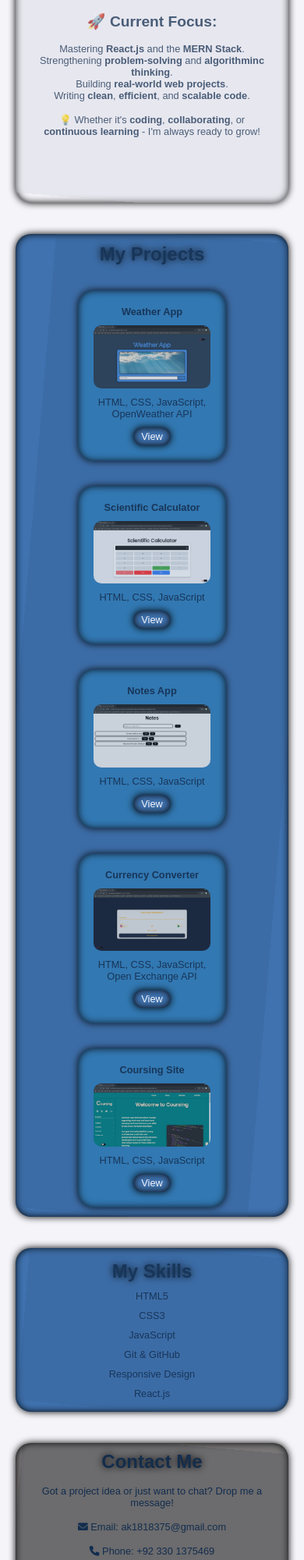
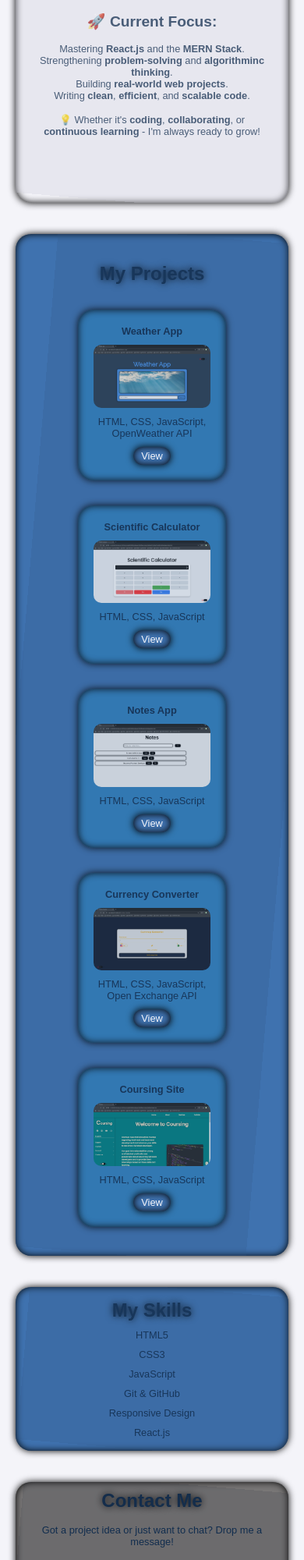
Before and after one commit to Hannankhan203/My-React-Portfolio, a React (Create React App) app: page / in a window 390 px wide. Shown: the part 1270-3270 px from the top of the page at 78% size. Built offline with nearby package versions, Linux system fonts and the light colour scheme.

Commit message:
Fixed Projects and Contact Section

```diff
--- a/src/App.css
+++ b/src/App.css
@@ -702,7 +702,7 @@ label input:checked ~ .botn {
   }
 
   #Projects {
-    height: 1300px;
+    height: 1350px;
   }
 
   .projects-heading {
@@ -745,7 +745,7 @@ label input:checked ~ .botn {
 
   /* Contact Section (Footer) Styling */
   #Contact {
-    height: 250px;
+    height: 280px;
   }
 
   .upper-section {
```
